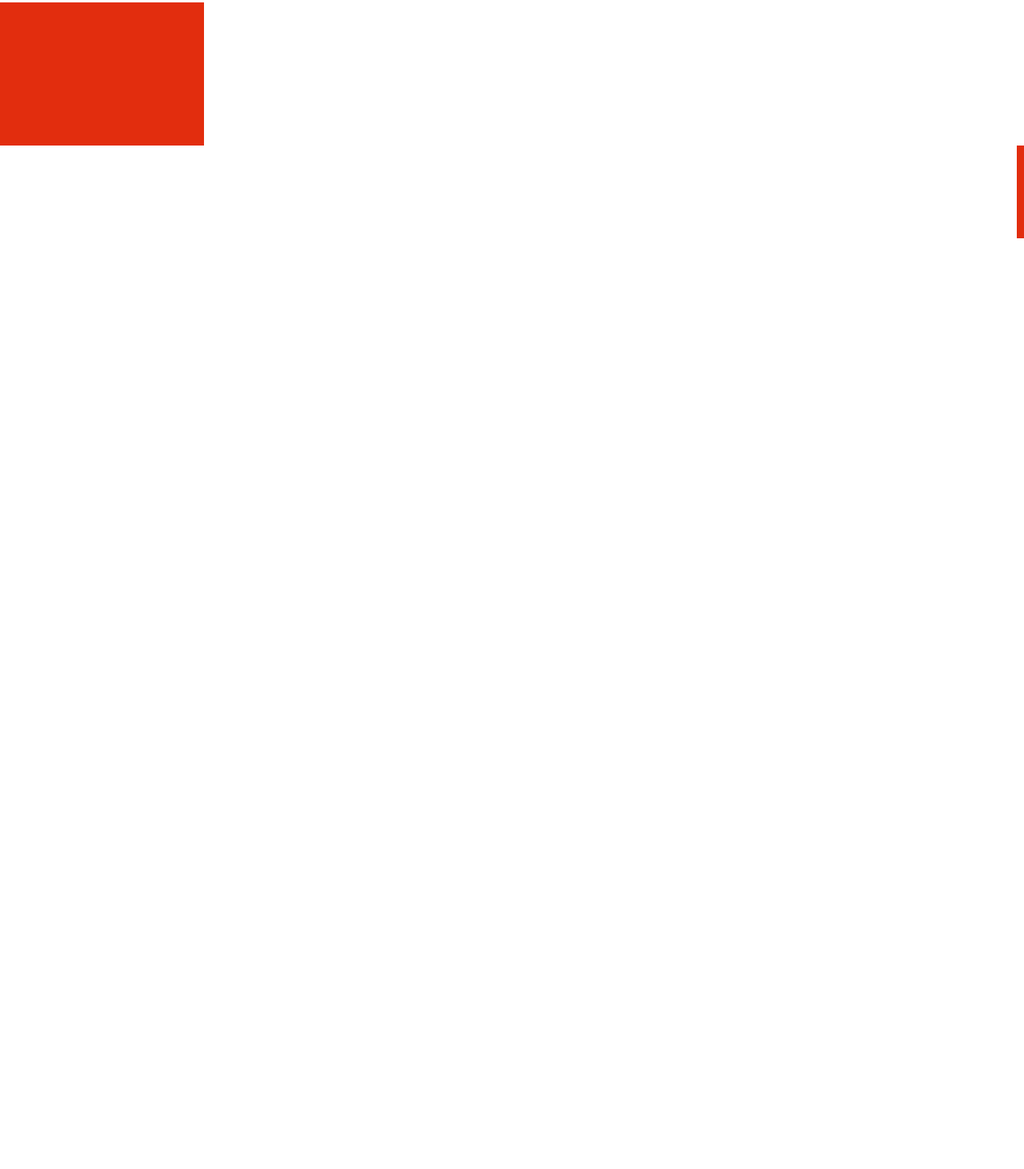
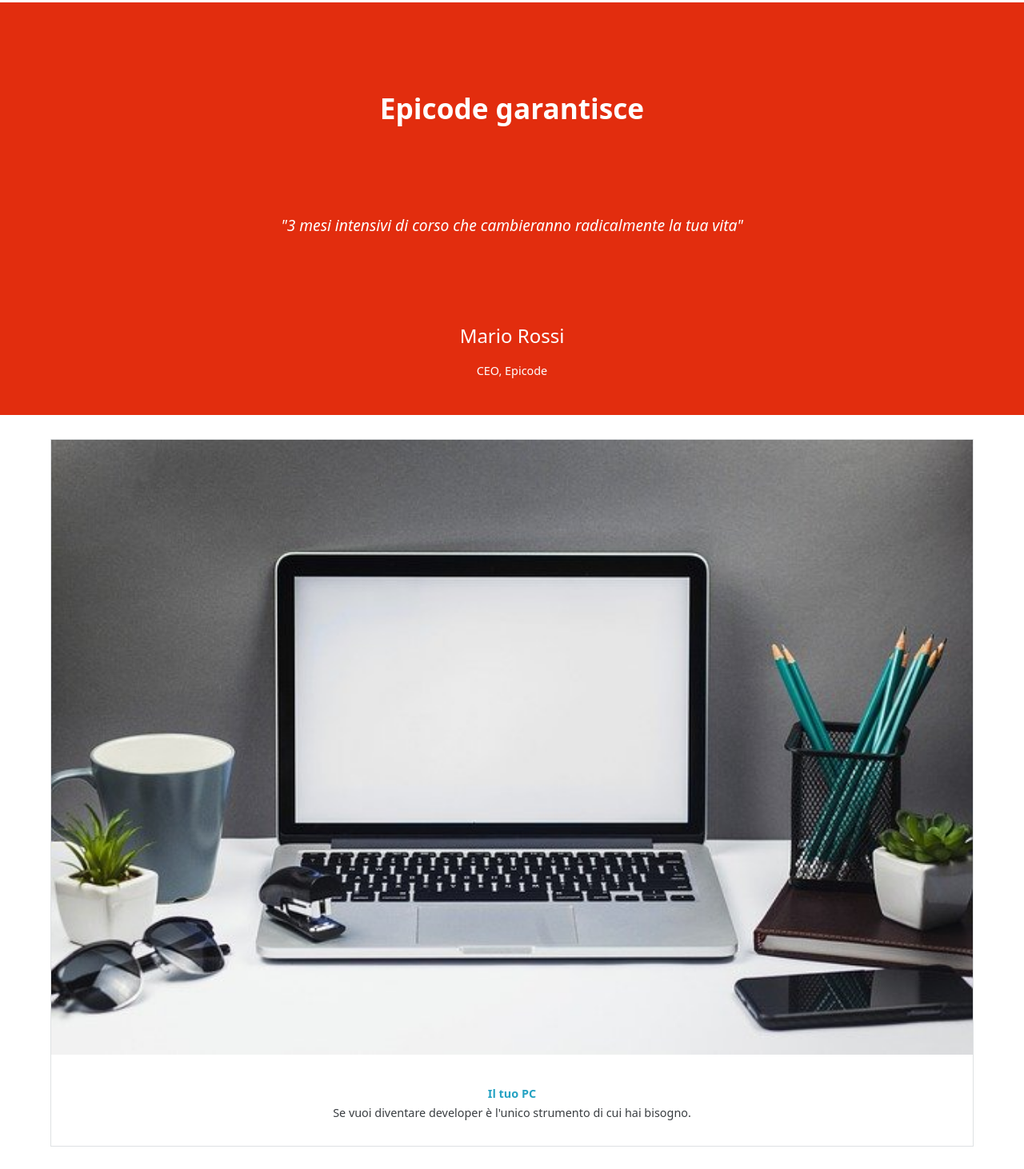
Before and after one commit to DavideCaria1992/U1W1L5, a plain HTML site: page index.html in a window 1280 px wide. Shown: the part 1343-2805 px from the top of the page at 80% size. Before the commit the page ends 1641 px from the top, so only its background shows below. Drawn offline with Linux system fonts and the light colour scheme.

Commit message:
Add articles

```diff
--- a/assets/css/style.css
+++ b/assets/css/style.css
@@ -95,7 +95,9 @@ h4 {
 
 .bottom-side {
     color: white;
-    background-color: #e22d0e
+    background-color: #e22d0e;
+    padding-bottom: 40px;
+    margin-bottom: 15px;
 }
 
 .bottom-side h2,
@@ -112,3 +114,37 @@ h2 {
     font-size: 2.2rem;
     font-weight: bold;
 }
+
+.italic {
+    font-style: italic
+}
+
+.name {
+    font-size: 1.5rem;
+}
+
+p span {
+    font-size: 0.9rem;
+}
+
+.schede {
+    width: 90%;
+    display: inline-block;
+    margin-block: 15px;
+    font-size: 0.9rem;
+    border: 1px solid #dee1e3;
+}
+
+.schede img {
+    width: 100%;
+}
+
+.article-title {
+    color: #25a2c3;
+    margin-bottom: 0;
+}
+
+.text-article {
+    padding-top: 0;
+    margin-bottom: 30px;
+}
--- a/index.html
+++ b/index.html
@@ -42,7 +42,23 @@
       </div>
       <div class="bottom-side">
         <h2>Epicode garantisce</h2>
-        <p>"3 mesi intensivi di corso che cambieranno radicalmente la tua vita". Mario Rossi CEO, Epicode</p>
+        <p class="italic">"3 mesi intensivi di corso che cambieranno radicalmente la tua vita"</p>
+        <p class="name">Mario Rossi<br /><span>CEO, Epicode</span></p>
+      </div>
+      <div class="schede">
+        <img src="./assets/img/foto1.jpg" alt="il tuo pc" />
+        <h4 class="article-title">Il tuo PC</h4>
+        <p class="text-article">Se vuoi diventare developer è l'unico strumento di cui hai bisogno.</p>
+      </div>
+      <div class="schede">
+        <img src="./assets/img/foto2.jpg" alt="impara ora" />
+        <h4>Impara ora</h4>
+        <p>Impara da chi diventerai tra qualche anno, e diventa una rockstar come loro.</p>
+      </div>
+      <div class="schede">
+        <img src="./assets/img/foto3.jpg" alt="lavora subito" />
+        <h4>Lavora subito</h4>
+        <p>Sappiamo cosa vogliono le aziende, perché lavoriamo con loro.</p>
       </div>
     </main>
   </body>
```
